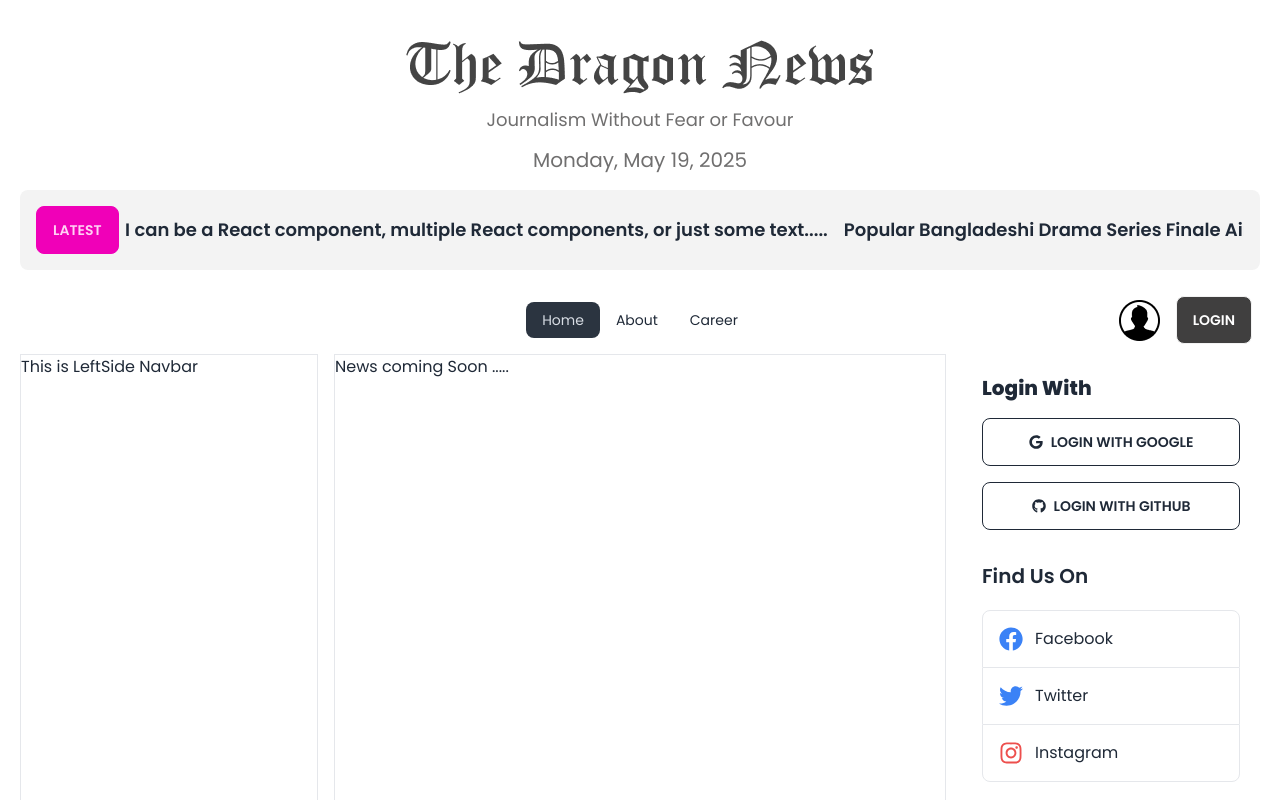
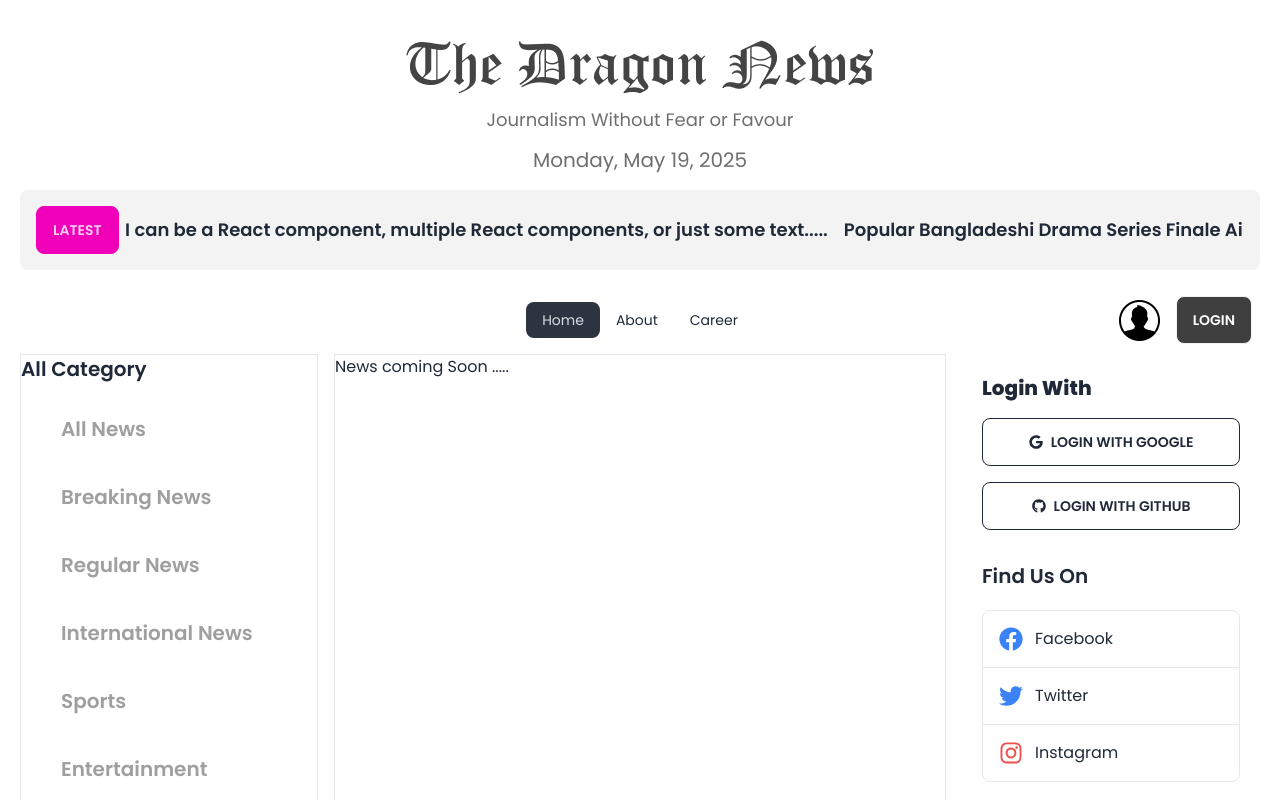
Before and after one commit to MdBelayet3/barta-Wave, a React (Vite) app: page / in a window 1280 px wide. Shown: the top 800 px of the page. Built offline with nearby package versions, Linux system fonts and the light colour scheme.

Commit message:
Update LeftSideNab.jsx

```diff
--- a/src/pages/shared/LeftSideNab/LeftSideNab.jsx
+++ b/src/pages/shared/LeftSideNab/LeftSideNab.jsx
@@ -1,9 +1,25 @@
-import React from 'react';
+import React, { useEffect, useState } from 'react';
+import { Link } from 'react-router';
 
 const LeftSideNab = () => {
+
+    // useState and useEffect use for loading data
+    const [categories, setCategories] = useState([]);
+
+    useEffect( () =>{
+        fetch('categories.json')
+        .then(res => res.json())
+        .then(data => setCategories(data))
+    },[])
+
     return (
-        <div>
-            <p>This is LeftSide Navbar</p>
+        <div className='space-y-6 sm-p-5'>
+            <p className='text-xl font-semibold'>All Category</p>
+            {
+                categories.map(category => <Link
+                    className='block hover:bg-[#E7E7E7] py-2 text-xl text-[#9F9F9F] font-semibold  rounded-lg px-10'
+                    to={`/category/${category.id}`}><button className=' hover:text-black'>{category.name}</button></Link>)
+            }
         </div>
     );
 };
```
